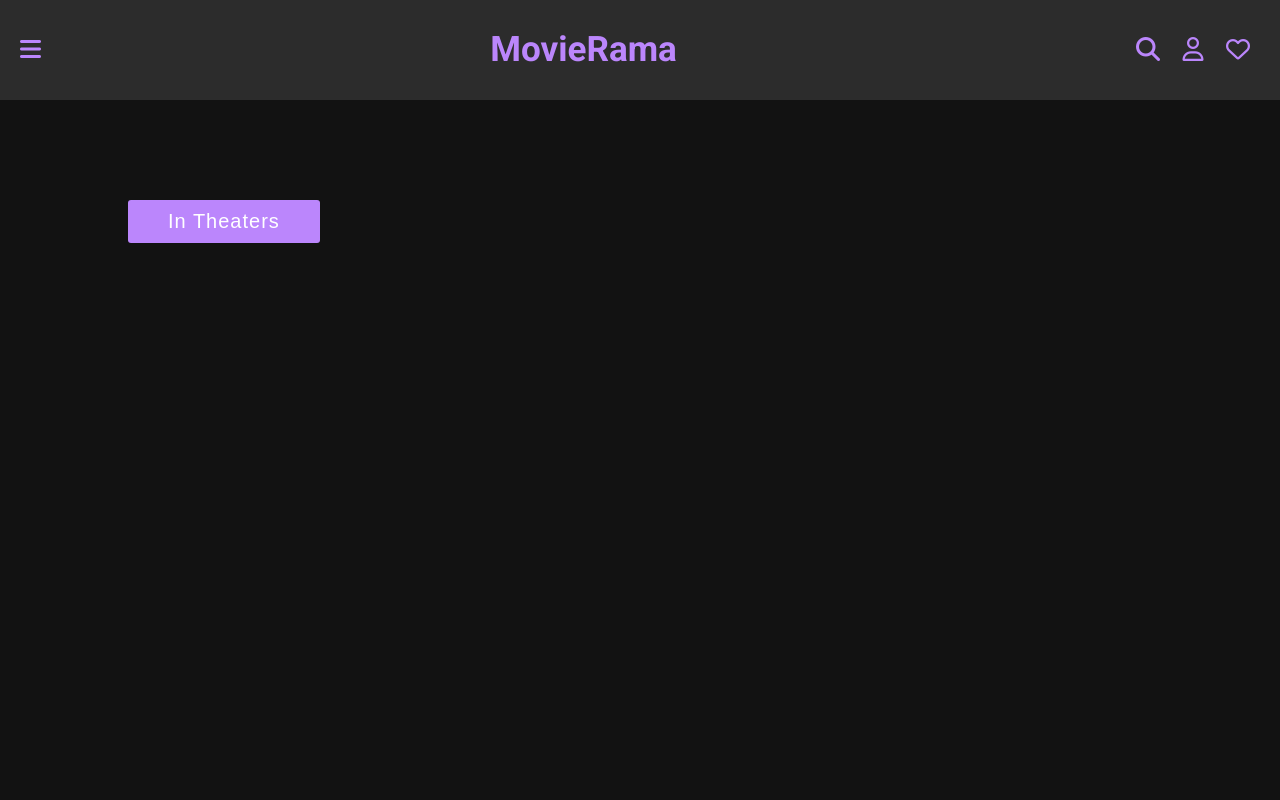
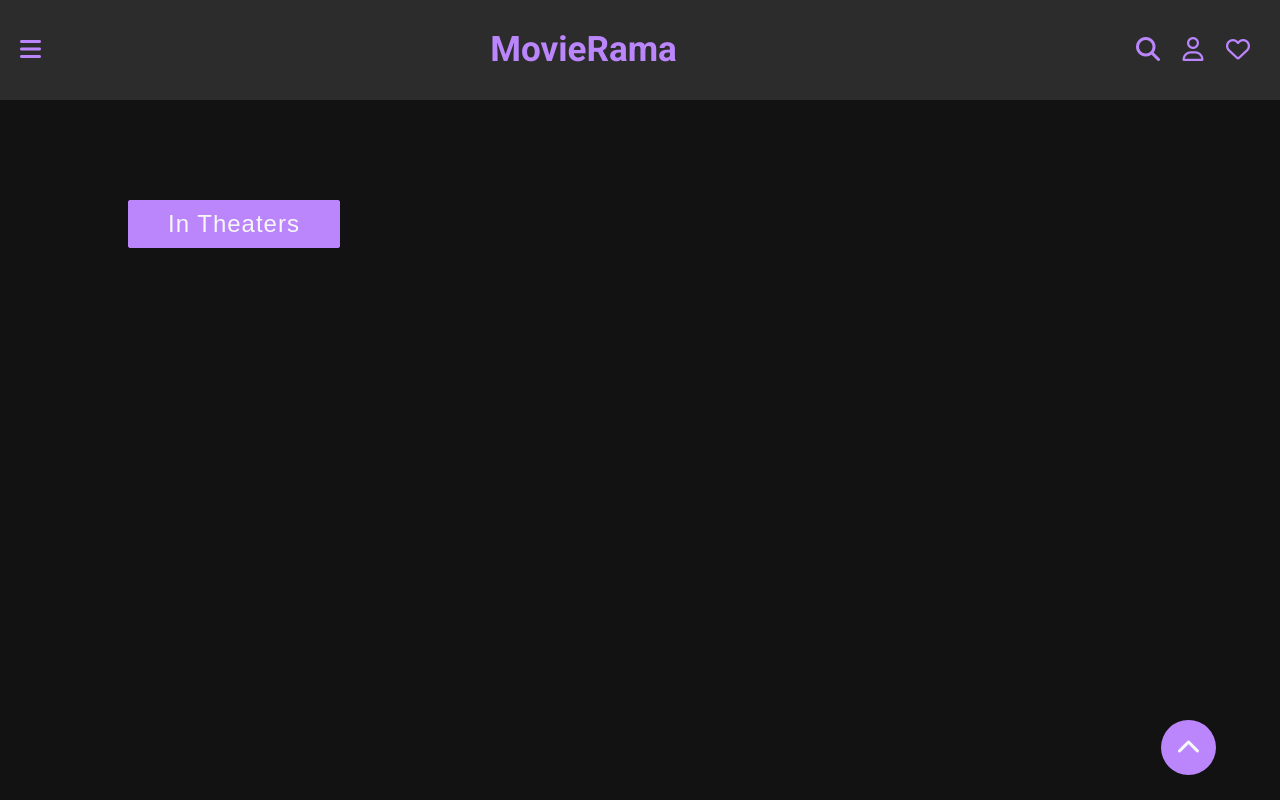
Before and after one commit to anastasiakounoupi/MovieRama, a website with bundled scripts: page index.html in a window 1280 px wide. Built offline with nearby package versions, Linux system fonts and the light colour scheme; no server answers.

Commit message:
Implement scroll to top button and some more stylings

```diff
--- a/assets/stylesheets/scss/abstracts/_animation.scss
+++ b/assets/stylesheets/scss/abstracts/_animation.scss
@@ -8,3 +8,12 @@
   10.71429% { transform:translate(0,0) }
   100% { transform:translate(0,0) }
 }
+
+@keyframes moveUpDown {
+  0%, 100% {
+    transform: translateY(0);
+  }
+  50% {
+    transform: translateY(-1rem);
+  }
+}
--- a/assets/stylesheets/scss/components/_buttons.scss
+++ b/assets/stylesheets/scss/components/_buttons.scss
@@ -1,9 +1,10 @@
 .button {
   &--now-playing {
+    position: relative;
     border: none;
     background-color: $primary;
-    color: white;
-    font-size: 2rem;
+    color: $white-text;
+    font-size: 2.4rem;
     padding: 1rem 4rem;
     letter-spacing: .1rem;
     transition: all .4s ease;
@@ -12,6 +13,46 @@
 
     &:hover {
       background-color: darken($primary, 10%);
+      transform: translateY(-3px);
+      box-shadow: 0 1rem 2rem rgba($bg-color2,.2);
+
+      &::after {
+        transform: scaleX(1.4) scaleY(1.6);
+        opacity: 0;
+      }
+    }
+
+    &::after {
+      content: "";
+      background-color: $primary;
+      display: inline-block;
+      height: 100%;
+      width: 100%;
+      border-radius: .3rem;
+      position: absolute;
+      top: 0;
+      left: 0;
+      z-index: -1;
+      transition: all .4s;
+    }
+  }
+
+  &--scroll-top {
+    position: fixed;
+    right: 5vw;
+    top: 90%;
+    width: 5.5rem;
+    height: 5.5rem;
+    border-radius: 50%;
+    border: none;
+    background-color: $primary;
+    cursor: pointer;
+    animation: moveUpDown 1s infinite linear;
+
+    .fa-chevron-up {
+      &:before {
+        color: $white-text;
+      }
     }
   }
 }
--- a/index.html
+++ b/index.html
@@ -47,6 +47,7 @@
     <section class="movielist"></section>
   </main>
 
+  <button class="button--scroll-top"><i class="fas fa-chevron-up"></i></button>
   <script src="https://kit.fontawesome.com/7f1dce3813.js" crossorigin="anonymous"></script>
   <script type="module" src="scripts/index.js"></script>
 </body>
--- a/scripts/index.js
+++ b/scripts/index.js
@@ -2,3 +2,12 @@
 
 const inTheatersList = new FetchMovies('movie/now_playing')
 // const movieList = new FetchMovies('genre/movie/list')
+
+const scrollTopBtn = document.querySelector('.button--scroll-top');
+
+scrollTopBtn.addEventListener('click', () => {
+  window.scrollTo({
+    top: 0,
+    behavior: 'smooth'
+  });
+})
```
Also changed, not shown: assets/stylesheets/css/style.css, 1 other file.
